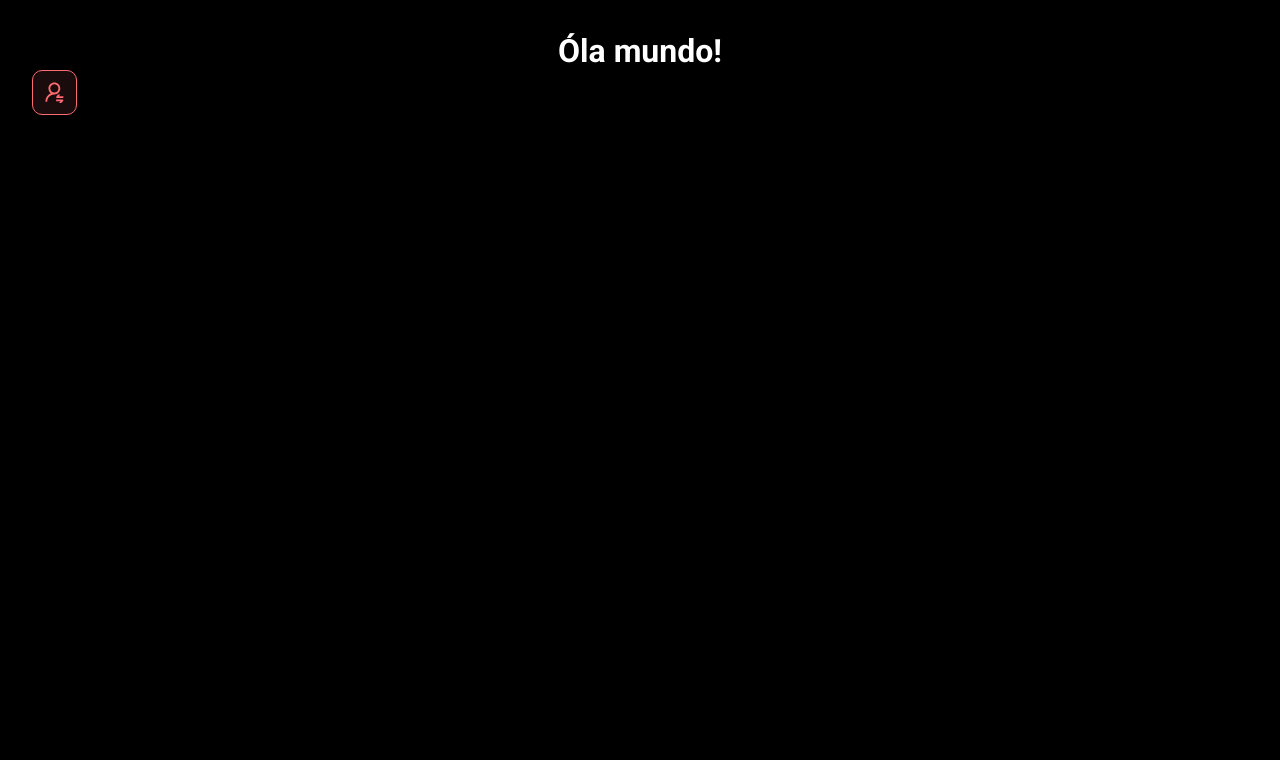
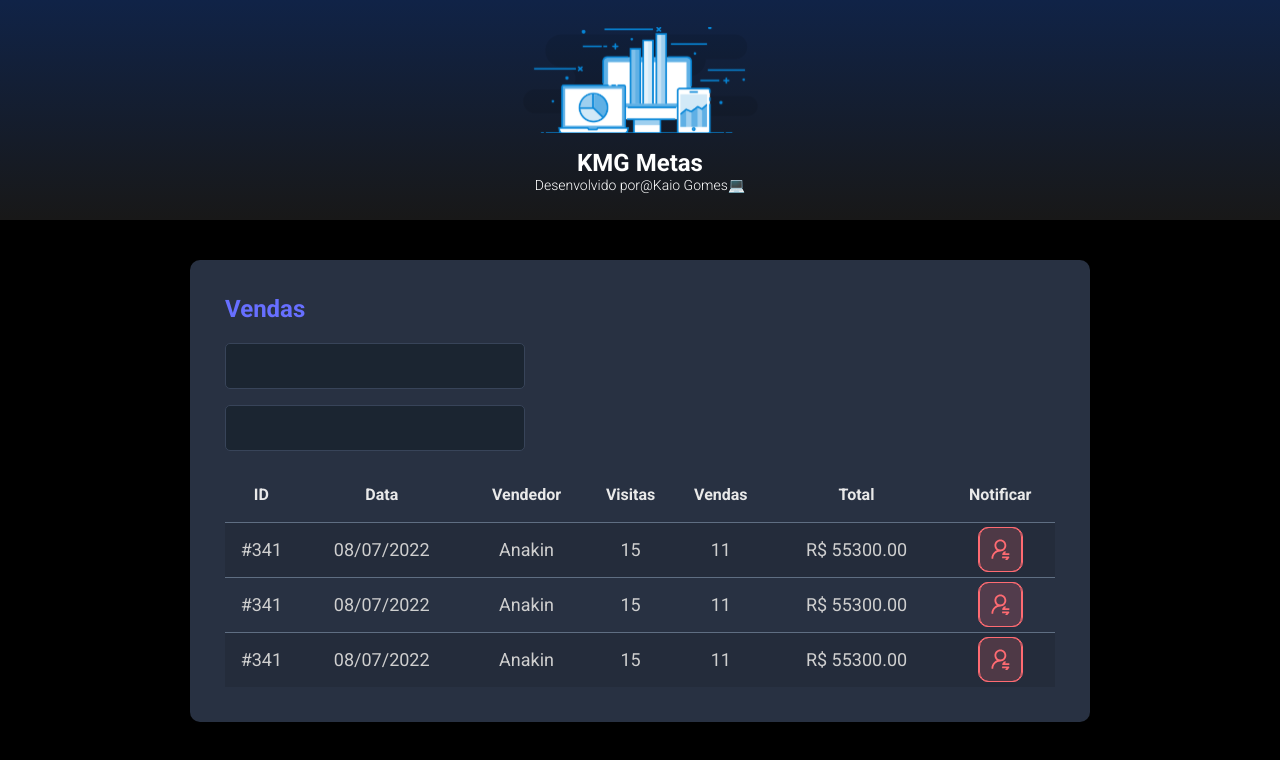
Before and after one commit to kaiogomes28/DSMetas, a React (Vite) app in the folder frontend/: page / in a window 1280 px wide. Shown: the top 760 px of the page. Built offline with nearby package versions, Linux system fonts and the light colour scheme.

Commit message:
Other components

```diff
--- a/frontend/src/App.css
+++ /dev/null
@@ -1,41 +0,0 @@
-#root {
-  max-width: 1280px;
-  margin: 0 auto;
-  padding: 2rem;
-  text-align: center;
-}
-
-.logo {
-  height: 6em;
-  padding: 1.5em;
-  will-change: filter;
-}
-.logo:hover {
-  filter: drop-shadow(0 0 2em #646cffaa);
-}
-.logo.react:hover {
-  filter: drop-shadow(0 0 2em #61dafbaa);
-}
-
-@keyframes logo-spin {
-  from {
-    transform: rotate(0deg);
-  }
-  to {
-    transform: rotate(360deg);
-  }
-}
-
-@media (prefers-reduced-motion: no-preference) {
-  a:nth-of-type(2) .logo {
-    animation: logo-spin infinite 20s linear;
-  }
-}
-
-.card {
-  padding: 2em;
-}
-
-.read-the-docs {
-  color: #888;
-}
--- a/frontend/src/App.tsx
+++ b/frontend/src/App.tsx
@@ -1,14 +1,20 @@
-import NotificationIcon from "./components/NotificationButton";
-import './App.css'
-import './index.css'
+import Header from "./components/Header";
+import SalesCard from "./components/SalesCard";
 
 function App() {
   return (
     <>
-      <h1>Óla mundo!</h1>
-      <NotificationIcon />
+      <Header />
+      <main>
+        <section id="sales">
+          <div className="dsmeta-container">
+            <SalesCard />
+          </div>
+        </section>
+      </main>
     </>
   )
 }
 
+
 export default App;
--- /dev/null
+++ b/frontend/src/components/Header/index.tsx
@@ -0,0 +1,19 @@
+import logo from '../../assets/img/logo.svg';
+import './styles.css';
+
+function Header() {
+    return (
+        <header>
+            <div className="dsmeta-logo-container">
+                <img src={logo} alt="DSMeta" />
+                <h1>KMG Metas</h1>
+                <p>
+                    Desenvolvido por
+                    <a href="https://www.instagram.com/kem_tech_2022/">@Kaio Gomes💻</a>
+                </p>
+            </div>
+        </header>
+    );
+}
+
+export default Header;
--- /dev/null
+++ b/frontend/src/components/Header/styles.css
@@ -0,0 +1,27 @@
+header {
+    background: linear-gradient(180deg, #102347 0%, #181818 100%);
+    height: 220px;
+    display: flex;
+    align-items: center;
+    justify-content: center;
+}
+
+.dsmeta-logo-container {
+    display: flex;
+    flex-direction: column;
+    align-items: center;
+}
+
+.dsmeta-logo-container img {
+    width: 235px;
+}
+
+.dsmeta-logo-container h1 {
+    margin-top: 15px;
+    font-size: 24px;
+}
+
+.dsmeta-logo-container p {
+    font-size: 14px;
+    font-weight: 300;
+}
--- a/frontend/src/components/NotificationButton/index.tsx
+++ b/frontend/src/components/NotificationButton/index.tsx
@@ -1,4 +1,5 @@
-import icon  from '../../assets/img/notificationicon.svg';
+import icon from '../../assets/img/notificationicon.svg';
+import './styles.css';
 
 function NotificationButton() {
     return (
--- /dev/null
+++ b/frontend/src/components/NotificationButton/styles.css
@@ -0,0 +1,15 @@
+.dsmeta-red-btn {
+    height: 45px;
+    width: 45px;
+    background: rgba(255, 107, 114, 0.1);
+    border: 1px solid #ff6b72;
+    border-radius: 10px;
+    display: flex;
+    align-items: center;
+    justify-content: center;
+    cursor: pointer;
+  }
+
+  .dsmeta-red-btn img {
+      width: 19px;
+  }
--- /dev/null
+++ b/frontend/src/components/SalesCard/index.tsx
@@ -0,0 +1,85 @@
+import NotificationButton from '../NotificationButton';
+import './styles.css';
+
+function SalesCard() {
+    return (
+        <div className="dsmeta-card">
+            <h2 className="dsmeta-sales-title">Vendas</h2>
+            <div>
+                <div className="dsmeta-form-control-container">
+                    <input className="dsmeta-form-control" type="text" />
+                </div>
+                <div className="dsmeta-form-control-container">
+                    <input className="dsmeta-form-control" type="text" />
+                </div>
+            </div>
+
+            <div>
+                <table className="dsmeta-sales-table">
+                    <thead>
+                        <tr>
+                            <th className="show992">ID</th>
+                            <th className="show576">Data</th>
+                            <th>Vendedor</th>
+                            <th className="show992">Visitas</th>
+                            <th className="show992">Vendas</th>
+                            <th>Total</th>
+                            <th>Notificar</th>
+                        </tr>
+                    </thead>
+                    <tbody>
+                        <tr>
+                            <td className="show992">#341</td>
+                            <td className="show576">08/07/2022</td>
+                            <td>Anakin</td>
+                            <td className="show992">15</td>
+                            <td className="show992">11</td>
+                            <td>R$ 55300.00</td>
+                            <td>
+                                <div className="dsmeta-red-btn-container">
+                                    <div className="dsmeta-red-btn">
+                                        <NotificationButton />
+                                    </div>
+                                </div>
+                            </td>
+                        </tr>
+                        <tr>
+                            <td className="show992">#341</td>
+                            <td className="show576">08/07/2022</td>
+                            <td>Anakin</td>
+                            <td className="show992">15</td>
+                            <td className="show992">11</td>
+                            <td>R$ 55300.00</td>
+                            <td>
+                                <div className="dsmeta-red-btn-container">
+                                    <div className="dsmeta-red-btn">
+                                        <NotificationButton />
+                                    </div>
+                                </div>
+                            </td>
+                        </tr>
+                        <tr>
+                            <td className="show992">#341</td>
+                            <td className="show576">08/07/2022</td>
+                            <td>Anakin</td>
+                            <td className="show992">15</td>
+                            <td className="show992">11</td>
+                            <td>R$ 55300.00</td>
+                            <td>
+                                <div className="dsmeta-red-btn-container">
+                                    <div className="dsmeta-red-btn">
+                                        <NotificationButton />
+                                    </div>
+                                </div>
+                            </td>
+                        </tr>
+                    </tbody>
+
+                </table>
+            </div>
+
+        </div>
+    );
+}
+
+export default SalesCard;
--- /dev/null
+++ b/frontend/src/components/SalesCard/styles.css
@@ -0,0 +1,97 @@
+.dsmeta-card {
+    background-color: #283142;
+    border-radius: 10px;
+    padding: 30px 10px;
+}
+
+.dsmeta-sales-title {
+    color: #676fff;
+    font-size: 24px;
+    margin-bottom: 20px;
+}
+
+.dsmeta-form-control-container {
+    margin-bottom: 16px;
+    max-width: 300px;
+}
+
+.dsmeta-form-control {
+    width: 100%;
+    height: 46px;
+    background-color: #1b2531;
+    border: 1px solid #384459;
+    border-radius: 5px;
+    color: #9aaabe;
+    padding: 0 20px;
+    font-size: 18px;
+}
+
+.dsmeta-sales-table {
+    width: 100%;
+    border-spacing: 0;
+    border-collapse: collapse;
+}
+
+.dsmeta-sales-table thead {
+    height: 55px;
+    font-size: 16px;
+    color: #e9e9e9;
+    font-weight: 700;
+}
+
+.dsmeta-sales-table tbody {
+    font-size: 14px;
+    font-weight: 400;
+    color: #cfcfcf;
+    text-align: center;
+}
+
+.dsmeta-sales-table tbody tr {
+    height: 74px;
+    border-top: 1px solid #5f6e82;
+}
+
+.dsmeta-sales-table tbody tr:hover>td {
+    background-color: #384459;
+}
+
+.dsmeta-sales-table tbody tr:nth-child(odd) {
+    background-color: #242c3b;
+}
+
+.dsmeta-red-btn-container {
+    display: flex;
+    justify-content: center;
+}
+
+.show576 {
+    display: none;
+}
+
+.show992 {
+    display: none;
+}
+
+@media (min-width: 576px) {
+    .show576 {
+        display: table-cell;
+    }
+
+    .dsmeta-card {
+        padding: 35px;
+    }
+
+    .dsmeta-sales-table tbody tr {
+        height: 55px;
+    }
+
+    .dsmeta-sales-table tbody {
+        font-size: 18px;
+    }
+}
+
+@media (min-width: 992px) {
+    .show992 {
+        display: table-cell;
+    }
+}
--- a/frontend/src/index.css
+++ b/frontend/src/index.css
@@ -19,41 +19,6 @@
   color: unset;
   text-decoration: none;
 }
-
-header {
-  background: linear-gradient(180deg, #102347 0%, #181818 100%);
-  height: 220px;
-  display: flex;
-  align-items: center;
-  justify-content: center;
-}
-
-.dsmeta-logo-container {
-  display: flex;
-  flex-direction: column;
-  align-items: center;
-}
-
-.dsmeta-logo-container img {
-  width: 235px;
-}
-
-.dsmeta-logo-container h1 {
-  margin-top: 15px;
-  font-size: 24px;
-}
-
-.dsmeta-logo-container p {
-  font-size: 14px;
-  font-weight: 300;
-}
-
-.dsmeta-card {
-  background-color: #283142;
-  border-radius: 10px;
-  padding: 30px 10px;
-}
-
 .dsmeta-container {
   width: 100%;
   max-width: 900px;
@@ -63,111 +28,3 @@
 #sales {
   padding: 40px 10px;
 }
-
-.dsmeta-sales-title {
-  color: #676fff;
-  font-size: 24px;
-  margin-bottom: 20px;
-}
-
-.dsmeta-form-control-container {
-  margin-bottom: 16px;
-  max-width: 300px;
-}
-
-.dsmeta-form-control {
-  width: 100%;
-  height: 46px;
-  background-color: #1b2531;
-  border: 1px solid #384459;
-  border-radius: 5px;
-  color: #9aaabe;
-  padding: 0 20px;
-  font-size: 18px;
-}
-
-.dsmeta-sales-table {
-  width: 100%;
-  border-spacing: 0;
-  border-collapse: collapse;
-}
-
-.dsmeta-sales-table thead {
-  height: 55px;
-  font-size: 16px;
-  color: #e9e9e9;
-  font-weight: 700;
-}
-
-.dsmeta-sales-table tbody {
-  font-size: 14px;
-  font-weight: 400;
-  color: #cfcfcf;
-  text-align: center;
-}
-
-.dsmeta-sales-table tbody tr {
-  height: 74px;
-  border-top: 1px solid #5f6e82;
-}
-
-.dsmeta-sales-table tbody tr:hover > td {
-  background-color: #384459;
-}
-
-.dsmeta-sales-table tbody tr:nth-child(odd) {
-  background-color: #242c3b;
-}
-
-.dsmeta-red-btn-container {
-    display: flex;
-    justify-content: center;
-}
-
-.dsmeta-red-btn {
-  height: 45px;
-  width: 45px;
-  background: rgba(255, 107, 114, 0.1);
-  border: 1px solid #ff6b72;
-  border-radius: 10px;
-  display: flex;
-  align-items: center;
-  justify-content: center;
-  cursor: pointer;
-}
-
-.dsmeta-red-btn img {
-    width: 19px;
-}
-
-.show576 {
-    display: none;
-}
-
-.show992 {
-    display: none;
-}
-
-@media (min-width: 576px) {
-    .show576 {
-        display: table-cell;
-    }
-
-    .dsmeta-card {
-        padding: 35px;
-    }
-
-    .dsmeta-sales-table tbody tr {
-        height: 55px;
-    }
-
-    .dsmeta-sales-table tbody {
-        font-size: 18px;
-    }
-}
-
-@media (min-width: 992px) {
-    .show992 {
-        display: table-cell;
-    }
-}
```
Also changed, not shown: frontend/src/assets/img/logo.svg (added).
